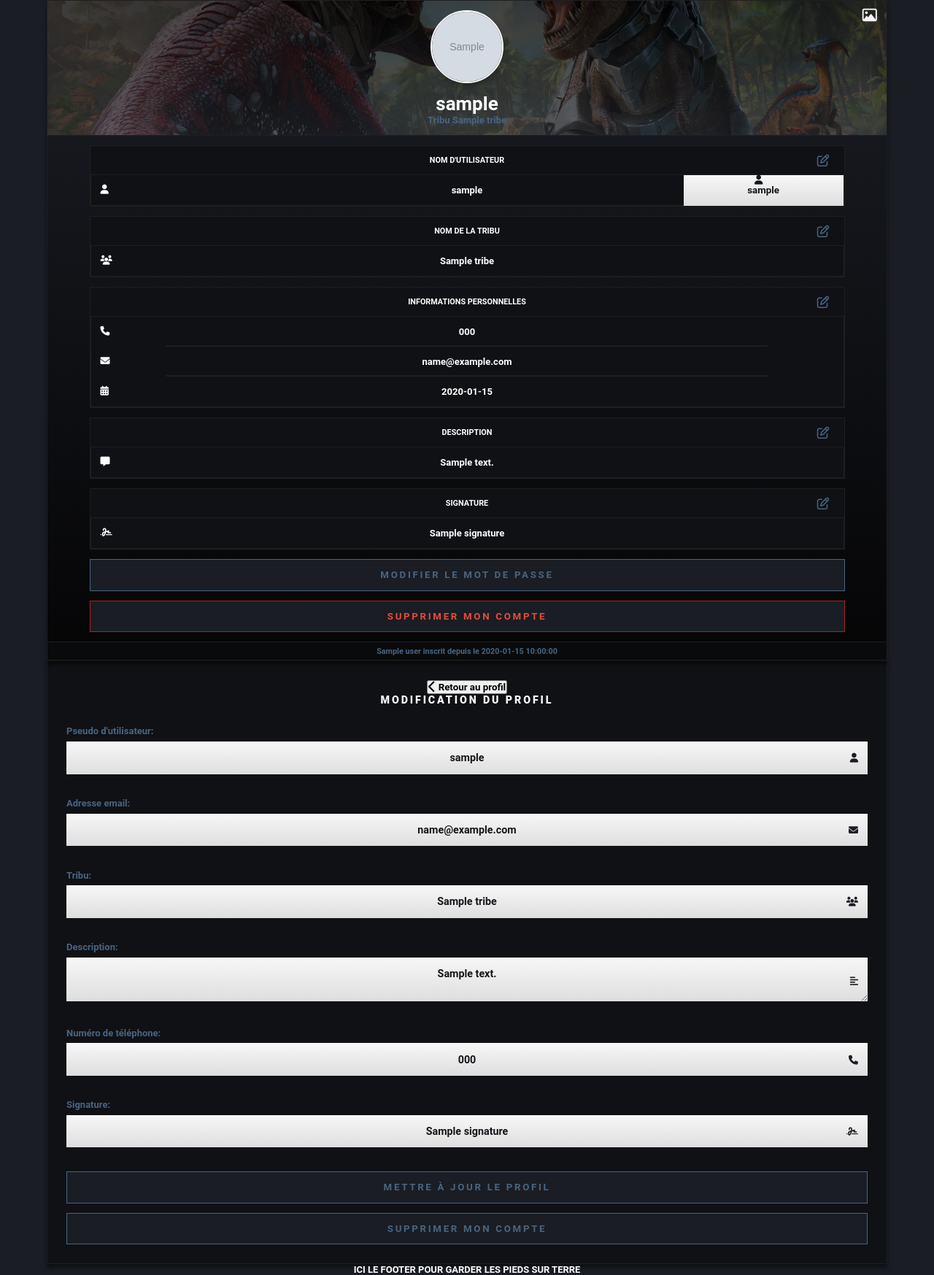
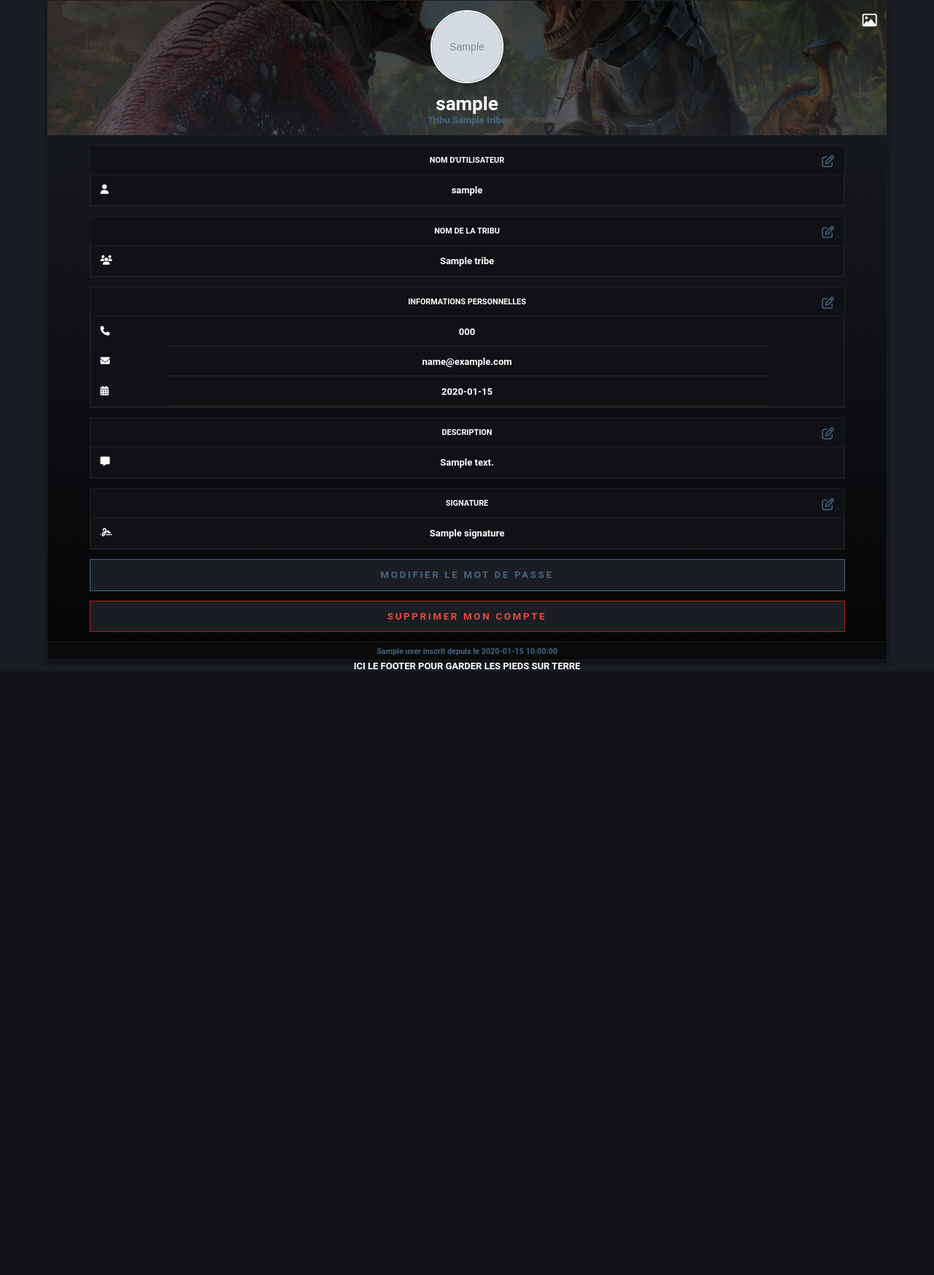
Before and after one commit to xamayca/PROJET-DE-FORMATION-PHP, a PHP site: template views/pages/account/profile.php in a window 1280 px wide. Shown: the part 95-1842 px from the top of the page at 73% size. After the commit the page ends 1015 px from the top, so only its background shows below. Run offline with PHP 8.4, Linux system fonts and the light colour scheme; the template is opened without the code that fills it: most values are stand-ins (such as "Sample title", 1, 10 or a date in 2020); grey boxes marked "Sample" are stand-in pictures; some libraries are stand-ins or nearby versions.

Commit message:
first commit

```diff
--- a/models/user.php
+++ b/models/user.php
@@ -141,7 +141,7 @@ class Users
     public function getUserByEmail()
     {
         try {
-            $sql = 'SELECT `id`, `username`, `email`, `password`, `id_roles` FROM `gt3f5b_users` WHERE `email` = :email';
+            $sql = 'SELECT `id`, `username`, `email`, `id_roles` FROM `gt3f5b_users` WHERE `email` = :email';
             $req = $this->pdo->prepare($sql);
             $req->bindValue(':email', $this->email, PDO::PARAM_STR);
             $req->execute();
--- a/views/pages/account/profile.php
+++ b/views/pages/account/profile.php
@@ -14,6 +14,14 @@
         <span class="tribe <?= isset($userData['tribe']) ? '' : 'default-opacity'; ?>">
             <?= isset($userData['tribe']) ?  htmlspecialchars('Tribu ' . $userData['tribe']) : 'Tribu non définie'; ?>
         </span>
+
+        <form id="edit-avatar-form" action="/profil" method="post">
+            <button id="avatar-back-btn" name="Retour au profil">
+                <i class="fa fa-lg fa-rotate-left"></i>
+            </button>
+            <input type="file" id="user-avatar-input" name="avatar" accept="image/*"/>
+            <button type="submit" class="validation-btn" name="update_username"><i class="fa fa-lg fa-check"></i></button>
+        </form>
     </div>
 
 
@@ -21,26 +29,26 @@
     <div class="profile-section">
         <div class="profile-section-header">
             <h2>Nom d'utilisateur</h2>
-            <button id="edit-account-info-btn" name="Modifier le nom d'utilisateur">
+            <button id="edit-username-btn" name="Modifier le nom d'utilisateur">
                 <i class="fa fa-lg fa-edit"></i>
+            </button>
+            <button id="username-back-btn" name="Retour au profil">
+                <i class="fa fa-lg fa-rotate-left"></i>
             </button>
         </div>
 
         <ul class="profile-info">
             <li>
-                <i class="fa fa-user"></i>
+                <i class="info-icon fa fa-user"></i>
                 <span class="<?= isset($userData['username']) ? '' : 'default-opacity'; ?>">
                     <?= isset($userData['username']) ? htmlspecialchars($userData['username']) : 'Username non défini'; ?>
                 </span>
                 <form id="edit-username-form" action="/profil" method="post">
-                    <div class="test">
-                        <input type="text" id="username" name="username" placeholder="Entrez votre pseudo d'utilisateur" value="<?= @$userData['username']?>">
-                        <i class="fas fa-user"></i>
-                    </div>
+                    <input type="text" id="username" name="update_username" placeholder="Entrez votre pseudo d'utilisateur" value="<?= @$userData['username']?>">
+                    <button type="submit" class="validation-btn"><i class="fa fa-lg fa-check"></i></button>
                 </form>
             </li>
         </ul>
-
     </div>
 
 
@@ -48,16 +56,23 @@
     <div class="profile-section">
         <div class="profile-section-header">
             <h2>Nom de la tribu</h2>
-            <button id="edit-account-info-btn" name="Modifier le nom de la tribu">
+            <button id="edit-tribe-btn" name="Modifier le nom de votre tribu">
                 <i class="fa fa-lg fa-edit"></i>
+            </button>
+            <button id="tribe-back-btn" name="Retour au profil">
+                <i class="fa fa-lg fa-rotate-left"></i>
             </button>
         </div>
         <ul class="profile-info">
             <li>
-                <i class="fa fa-users"></i>
+                <i class="info-icon fa fa-users"></i>
                 <span class="<?= isset($userData['tribe']) ? '' : 'default-opacity'; ?>">
-                    <?= isset($userData['tribe']) ? htmlspecialchars($userData['tribe']) : 'Tribu non défini'; ?>
+                    <?= isset($userData['tribe']) ? htmlspecialchars($userData['tribe']) : 'Tribu non définie'; ?>
                 </span>
+                <form id="edit-tribe-form" action="/profil" method="post">
+                    <input type="text" id="tribe" name="update_tribe" placeholder="Entrez votre nom de tribu" value="<?= @$userData['tribe']?>">
+                    <button type="submit" class="validation-btn"><i class="fa fa-lg fa-check"></i></button>
+                </form>
             </li>
         </ul>
     </div>
@@ -66,29 +81,37 @@
     <div class="profile-section">
         <div class="profile-section-header">
             <h2>Informations personnelles</h2>
-            <button id="edit-account-info-btn" name="Modifier l'avatar du profil">
+            <button id="edit-infos-btn" name="Modifier le nom de votre tribu">
                 <i class="fa fa-lg fa-edit"></i>
+            </button>
+            <button id="infos-back-btn" name="Retour au profil">
+                <i class="fa fa-lg fa-rotate-left"></i>
             </button>
         </div>
         <ul class="profile-info">
             <li>
-                <i class="fa fa-phone"></i>
+                <i class="info-icon fa fa-phone"></i>
                 <span class="<?= !empty($userData['phone']) ? '' : 'default-opacity'; ?>">
                     <?= !empty($userData['phone']) ? htmlspecialchars($userData['phone']) : 'Numéro non défini'; ?>
                 </span>
             </li>
             <li>
-                <i class="fa fa-envelope"></i>
+                <i class="info-icon fa fa-envelope"></i>
                 <span class="<?= isset($userData['email']) ? '' : 'default-opacity'; ?>">
                     <?= isset($userData['email']) ? htmlspecialchars($userData['email']) : 'Email non défini'; ?>
                 </span>
             </li>
             <li>
-                <i class="fa fa-calendar"></i>
+                <i class="info-icon fa fa-calendar"></i>
                 <span class="<?= isset($userData['birthdate_fr']) ? '' : 'default-opacity'; ?>">
                     <?= isset($userData['birthdate_fr']) ? ucfirst(htmlspecialchars($userData['birthdate_fr'])) : 'Date de naissance non définie'; ?>
                 </span>
             </li>
+            <form id="edit-infos-form" action="/profil" method="post">
+                <input type="text" id="phone" name="update_phone" placeholder="Entrez votre numéro" value="<?= @$userData['phone']?>">
+                <input type="text" id="mail" name="update_mail" placeholder="Entrez votre email" value="<?= @$userData['mail']?>">
+                <button type="submit" class="validation-btn">Mettre a jour<i class="fa fa-lg fa-check"></i></button>
+            </form>
         </ul>
     </div>
 
@@ -97,16 +120,23 @@
     <div class="profile-section">
         <div class="profile-section-header">
             <h2>Description</h2>
-            <button id="edit-account-info-btn" name="Modifier la description de l'utilisateur">
+            <button id="edit-desc-btn" name="Modifier le nom de votre tribu">
                 <i class="fa fa-lg fa-edit"></i>
+            </button>
+            <button id="desc-back-btn" name="Retour au profil">
+                <i class="fa fa-lg fa-rotate-left"></i>
             </button>
         </div>
         <ul class="profile-info">
             <li>
-                <i class="fa fa-message"></i>
+                <i class="info-icon fa fa-message"></i>
                 <span class="<?= !empty($userData['description']) ? '' : 'default-opacity'; ?>">
                     <?= !empty($userData['description']) ? htmlspecialchars($userData['description']) : 'Description non défini'; ?>
                 </span>
+                <form id="edit-desc-form" action="/profil" method="post">
+                    <input type="text" id="description" name="update_description" placeholder="Entrez votre description" value="<?= @$userData['description']?>">
+                    <button type="submit" class="validation-btn"><i class="fa fa-lg fa-check"></i></button>
+                </form>
             </li>
         </ul>
     </div>
@@ -115,22 +145,29 @@
     <div class="profile-section">
         <div class="profile-section-header">
             <h2>Signature</h2>
-            <button id="edit-account-info-btn" name="Modifier la signature de l'utilisateur">
+            <button id="edit-sign-btn" name="Modifier votre signature">
                 <i class="fa fa-lg fa-edit"></i>
+            </button>
+            <button id="sign-back-btn" name="Retour au profil">
+                <i class="fa fa-lg fa-rotate-left"></i>
             </button>
         </div>
         <ul class="profile-info">
             <li>
-                <i class="fa fa-signature"></i>
-                <span class="<?= isset($userData['signature']) ? '' : 'default-opacity'; ?>">
-                    <?= isset($userData['signature']) ? htmlspecialchars($userData['signature']) : 'Signature non définie'; ?>
+                <i class="info-icon fa fa-signature"></i>
+                <span class="<?= !empty($userData['signature']) ? '' : 'default-opacity'; ?>">
+                    <?= !empty($userData['signature']) ? htmlspecialchars($userData['signature']) : 'Signature non défini'; ?>
                 </span>
+                <form id="edit-sign-form" action="/profil" method="post">
+                    <input type="text" id="signature" name="update_signature" placeholder="Entrez votre signature" value="<?= @$userData['signature']?>">
+                    <button type="submit" class="validation-btn" name="update_username"><i class="fa fa-lg fa-check"></i></button>
+                </form>
             </li>
         </ul>
     </div>
 
-    <button type="submit" class="profil-pass-button">Modifier le mot de passe</button>
-    <button type="submit" class="profil-delete-button">Supprimer mon compte</button>
+    <button type="submit" class="profile-pass-button">Modifier le mot de passe</button>
+    <button type="submit" class="profile-delete-button">Supprimer mon compte</button>
 
     <div class="profile-footer">
         <span class="<?= isset($userData['registerDate_fr']) && isset($userData['role_name']) ? '' : 'default-opacity'; ?>">
@@ -139,97 +176,3 @@
     </div>
 
 </div>
-
-
-    <form id="edit-profile-form" action="/profil" method="post" class="form-group">
-        <div class="profile-edit-form-header">
-            <button id="form-profile-button" type="button" name="Retour au profil">
-                <i class="fa fa-lg fa-chevron-left"></i> Retour au profil
-            </button>
-            <h2>Modification du profil</h2>
-        </div>
-
-        <div class="form-group">
-            <label for="username">Pseudo d'utilisateur:</label>
-            <div class="input-with-icon">
-                <input type="text" id="username" name="username" placeholder="Entrez votre pseudo d'utilisateur" value="<?= @$userData['username']?>">
-                <i class="fas fa-user"></i>
-            </div>
-            <?php if (isset($errors['username'])): ?>
-                <div class="form-error">
-                    <p><?= $errors['username'] ?></p>
-                </div>
-            <?php endif; ?>
-        </div>
-
-        <div class="form-group">
-            <label for="email">Adresse email:</label>
-            <div class="input-with-icon">
-                <input type="email" id="email" name="email" placeholder="Entrez votre adresse email" value="<?= @$userData['email'] ?>">
-                <i class="fas fa-envelope"></i>
-            </div>
-            <?php if (isset($errors['email'])): ?>
-                <div class="form-error">
-                    <p><?= $errors['email'] ?></p>
-                </div>
-            <?php endif; ?>
-        </div>
-
-
-        <div class="form-group">
-            <label for="tribe">Tribu:</label>
-            <div class="input-with-icon">
-                <input type="text" id="tribe" name="tribe" placeholder="Entrez votre tribu" value="<?= @$userData['tribe']?>"">
-                <i class="fas fa-users"></i>
-            </div>
-            <?php if (isset($errors['tribe'])): ?>
-                <div class="form-error">
-                    <p><?= $errors['tribe'] ?></p>
-                </div>
-            <?php endif; ?>
-        </div>
-
-        <div class="form-group">
-            <label for="description">Description:</label>
-            <div class="input-with-icon">
-                <textarea id="description" name="description" placeholder="Entrez votre description"><?= @$userData['description']?></textarea>
-                <i class="fas fa-align-left"></i>
-            </div>
-            <?php if (isset($errors['description'])): ?>
-                <div class="form-error">
-                    <p><?= $errors['description'] ?></p>
-                </div>
-            <?php endif; ?>
-        </div>
-
-        <div class="form-group">
-            <label for="phone">Numéro de téléphone:</label>
-            <div class="input-with-icon">
-                <input type="text" id="phone" name="phone" placeholder="Entrez votre numéro" value="<?= @$userData['phone']?>">
-                <i class="fas fa-phone"></i>
-            </div>
-            <?php if (isset($errors['phone'])): ?>
-                <div class="form-error">
-                    <p><?= $errors['phone'] ?></p>
-                </div>
-            <?php endif; ?>
-        </div>
-
-        <div class="form-group">
-            <label for="signature">Signature:</label>
-            <div class="input-with-icon">
-                <input type="text" id="signature" name="signature" placeholder="Entrez votre signature" value="<?= @$userData['signature']?>">
-                <i class="fas fa-signature"></i>
-            </div>
-            <?php if (isset($errors['signature'])): ?>
-                <div class="form-error">
-                    <p><?= $errors['signature'] ?></p>
-                </div>
-            <?php endif; ?>
-        </div>
-
-        <button type="submit" class="form-button">Mettre à jour le profil</button>
-        <button type="button" class="form-button">Supprimer mon compte</button>
-    </form>
-
-</div>
```
Also changed, not shown: controllers/UserController.php (+15 -33 lines), public/assets/css/styles.min.css, public/assets/js/main.js, public/assets/scss/_navigation.scss, public/assets/scss/_user-profil.scss, 1 other file.
